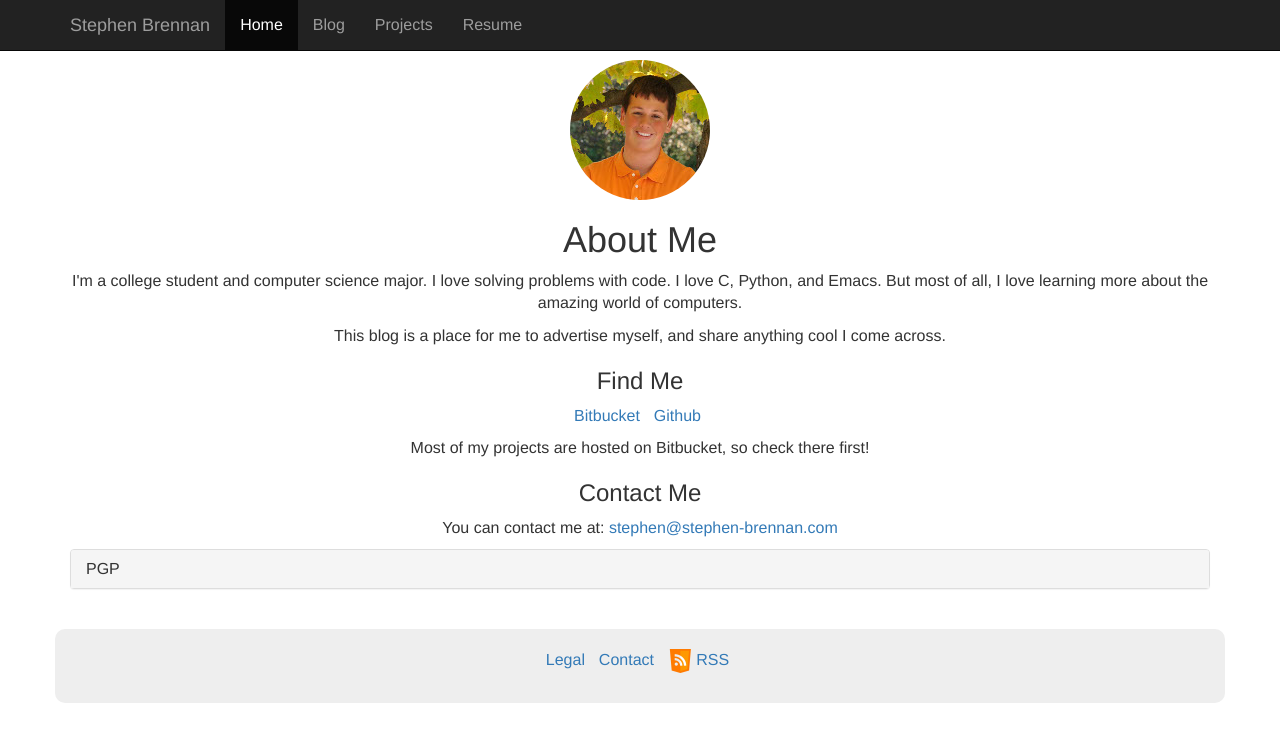
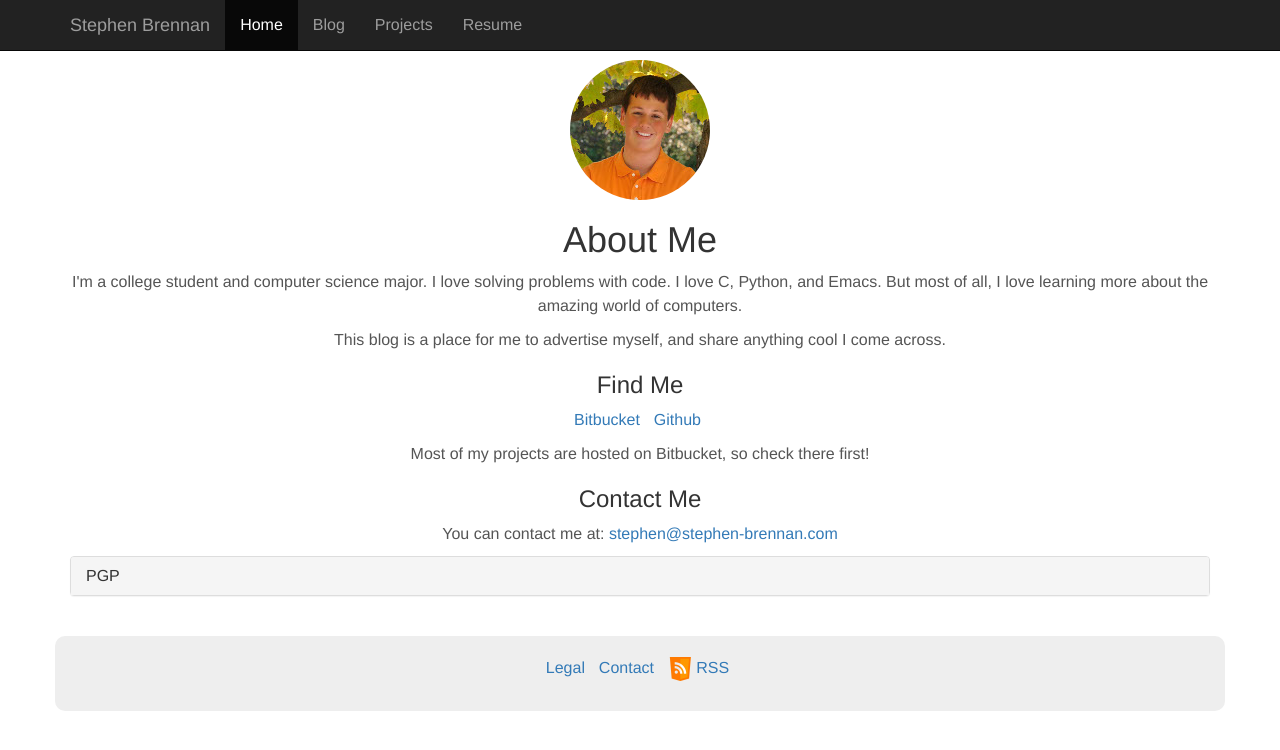
Before and after one commit to brenns10/brennan.io, a Jekyll site: the page built from index.html, in a window 1280 px wide. Shown: the top 750 px of the page. Built offline with Jekyll 4.4.1, drawn with Linux system fonts in a browser that asks for light colours; nearby versions of some CDN libraries.

Commit message:
Updated main text style for readability.

```diff
--- a/_layouts/default.html
+++ b/_layouts/default.html
@@ -18,6 +18,8 @@
       }
       p, li {
         font-size: 16px;
+        line-height: 1.5em;
+        color: #555;
       }
       .footer {
         margin-top: 20px;
```
